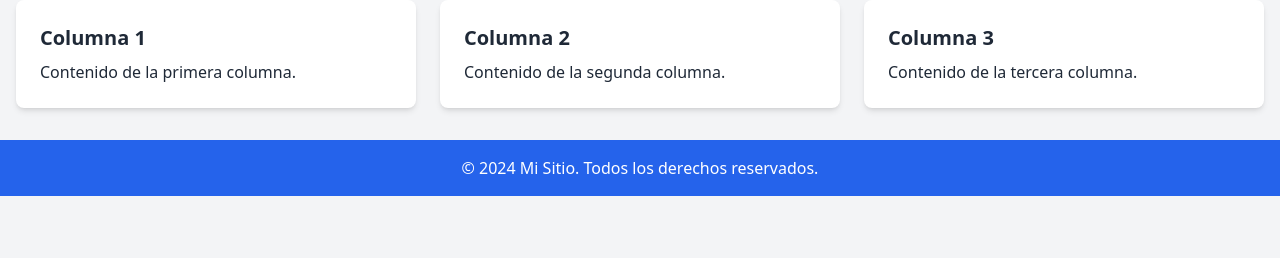
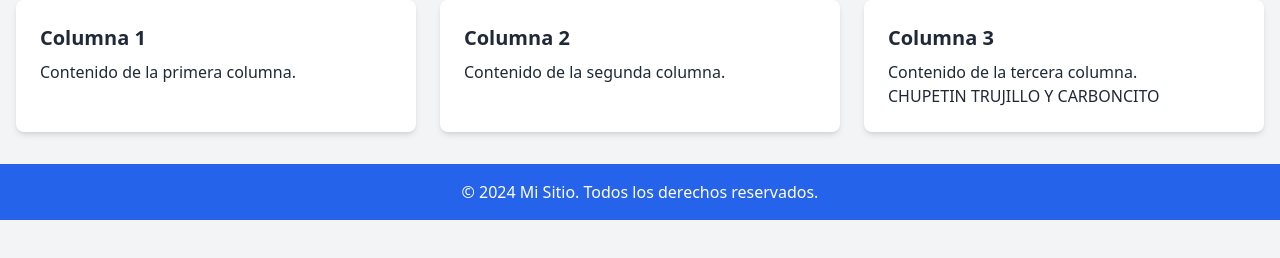
Before and after one commit to George-Iron/ejemplo-examen, a plain HTML site: page index.html in a window 1280 px wide. Shown: the part 156-414 px from the top of the page. Drawn offline with nearby package versions, Linux system fonts and the light colour scheme.

Commit message:
NuevaLineaReferenteALosPayasosDelMal

```diff
--- a/index.html
+++ b/index.html
@@ -34,6 +34,7 @@
             <div class="bg-white shadow-md rounded-lg p-6">
                 <h2 class="text-xl font-bold mb-2">Columna 3</h2>
                 <p>Contenido de la tercera columna.</p>
+                <p>CHUPETIN TRUJILLO Y CARBONCITO</p>
             </div>
         </div>
     </main> <!-- Pie de Página -->
```
